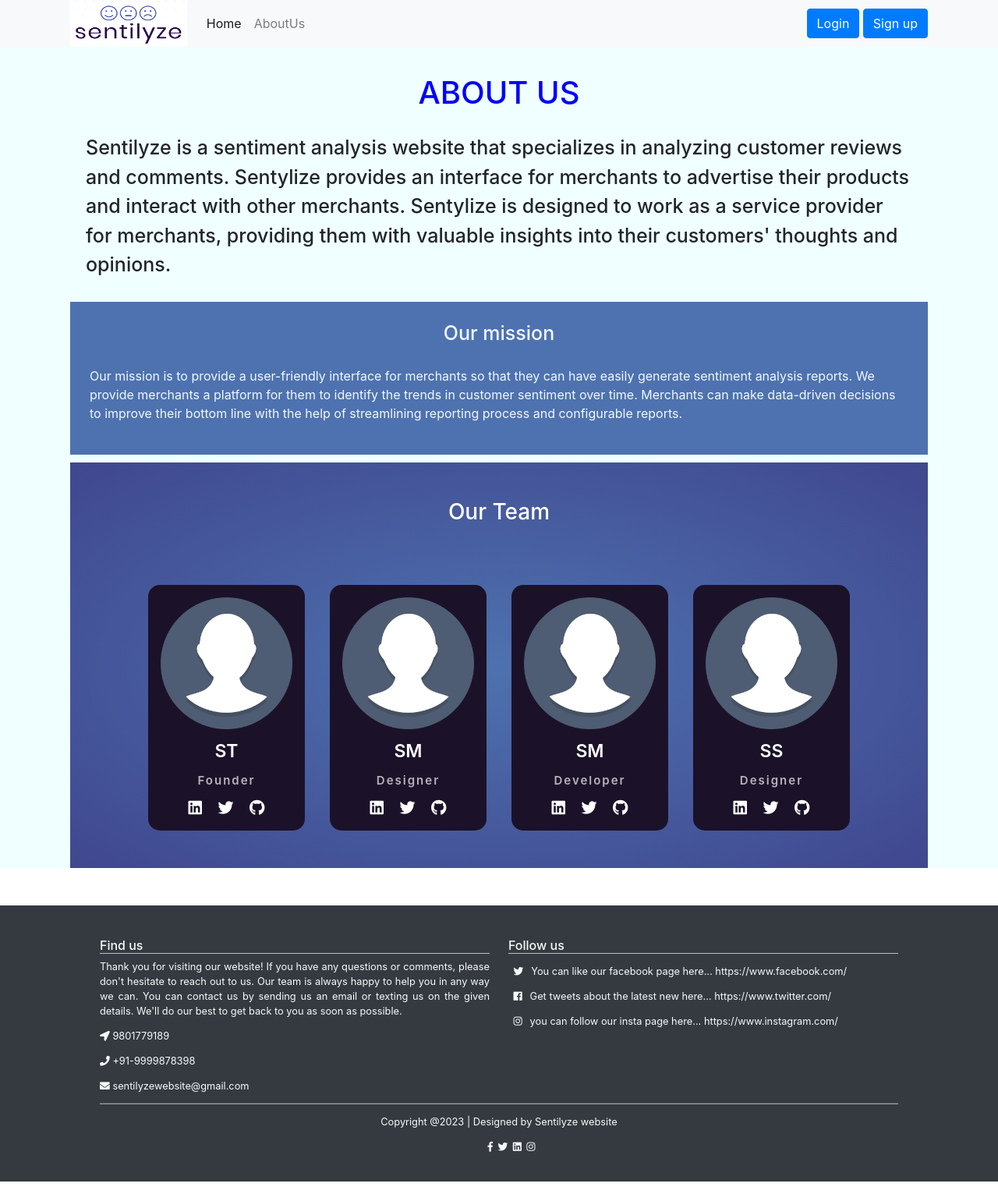
After one commit to seejn/sentilyze, a Django app: page /mainapp/ in a window 1280 px wide. The commit adds this page. Shown: the whole page at 78% size. Run offline with Django 4.2, Linux system fonts and the light colour scheme; some libraries are stand-ins or nearby versions.

Commit message:
about us and document title add

```diff
--- a/Sentilyze_2/urls.py
+++ b/Sentilyze_2/urls.py
@@ -23,6 +23,7 @@ from django.contrib.staticfiles.urls import static
 urlpatterns = [
     path('', views.mainapp, name='landing_page'),
     path('admin/', admin.site.urls),
+    path('mainapp/', include("mainapp.urls")),
     path('merchants/', include("merchants.urls")),
     path('dashboard/', include('dashboard.urls')),
     path('upload_user_reviews/', include('upload_user_reviews.urls')),
--- a/dashboard/views.py
+++ b/dashboard/views.py
@@ -14,7 +14,7 @@ def dashboard(request):
         return redirect('/merchants/login/')
 
     context = {
-        "document_title": "dashboard",
+        "document_title": "Dashboard",
     }
     return context
 
@@ -87,13 +87,13 @@ def analytics(request):
         "category_negative_count": category_negative_count,
     }
 
-    context = {
+    context.update({
         "products": products,
         "reviews": reviews,
         "dashboard_page_no": 1,
         "category": category,
         "category_collection": category_collection,
-    }
+    })
 
     return render(request, 'dashboard/analytics.html', context)
 
--- /dev/null
+++ b/mainapp/templates/mainapp/aboutus.html
@@ -0,0 +1,278 @@
+<!DOCTYPE html>
+<html lang="en">
+<head>
+    <meta charset="UTF-8">
+    <meta http-equiv="X-UA-Compatible" content="IE=edge">
+    <meta name="viewport" content="width=device-width, initial-scale=1.0">
+    <link rel="stylesheet" href="https://cdnjs.cloudflare.com/ajax/libs/font-awesome/4.7.0/css/font-awesome.min.css">
+    <link rel="stylesheet" href="aboutus.css">
+    <link rel="stylesheet" href="https://cdn.jsdelivr.net/npm/bootstrap@4.0.0/dist/css/bootstrap.min.css" integrity="sha384-Gn5384xqQ1aoWXA+058RXPxPg6fy4IWvTNh0E263XmFcJlSAwiGgFAW/dAiS6JXm" crossorigin="anonymous">
+    <link rel="stylesheet" href="https://cdnjs.cloudflare.com/ajax/libs/twitter-bootstrap/4.1.3/css/bootstrap.min.css">
+    <link rel="stylesheet" href="https://cdnjs.cloudflare.com/ajax/libs/ionicons/2.0.1/css/ionicons.min.css">
+    <link rel="stylesheet" href="index.css">
+    <link rel="stylesheet" href="https://stackpath.bootstrapcdn.com/bootstrap/4.1.3/css/bootstrap.min.css" integrity="sha384-MCw98/SFnGE8fJT3GXwEOngsV7Zt27NXFoaoApmYm81iuXoPkFOJwJ8ERdknLPMO" crossorigin="anonymous">
+<link rel="stylesheet" href="https://use.fontawesome.com/releases/v5.2.0/css/all.css" integrity="sha384-hWVjflwFxL6sNzntih27bfxkr27PmbbK/iSvJ+a4+0owXq79v+lsFkW54bOGbiDQ" crossorigin="anonymous">
+
+
+    <title>About us</title>
+</head>
+<body>
+	<style>
+
+
+		@import url('https://fonts.googleapis.com/css2?family=Roboto+Mono&display=swap');
+		.section
+		{
+
+			min-height: 100vh;
+			background-color: azure;
+		}
+		.container
+		{
+            padding: 0 20px;
+			width: 100%;
+			display: block;
+			margin: auto;
+		}
+		.content-section
+		{
+			width: 100%;
+		}
+
+		.content-section .title
+		{
+			text-transform: uppercase;
+			font-size: 30px;
+			padding-top: 35px;
+			text-align: center;
+			color:blue;
+		}
+		.content-section .content h3{
+			padding: 20px;
+			font-size:25px ;
+			line-height: 1.5;
+		}
+		.content-section .mission
+		{
+			padding: 25px;
+			background-color:#4e72af;
+			border:15px;
+			color: aliceblue;
+			margin-bottom:10px ;
+		}
+		.content-section .mission h2
+		{
+			text-align: center;
+			font-size: 25px;
+		}
+		.content-section .mission p{
+			padding-top: 20px;
+		}
+		.content-section .team
+		{
+			position: relative;
+			padding:100px ;
+			width:100%;
+			height: 65vh;
+			background:radial-gradient(#4e72af,#40478e) ;
+			display:flex;
+			align-items: center;
+			justify-content: center;
+			flex-direction: column;
+		}
+
+		.content-section .team .team-content
+		{
+			width: 100%;
+			max-width: 1350px;
+			margin: 0 auto;
+			display: grid;
+			grid-template-columns: repeat(auto-fit,minmax(150px,auto));
+			align-items: center;
+			gap: 2rem;
+			text-align: center;
+			margin-top: 68px;
+		}
+		.content-section .team .team-content img
+		{
+			width: 100%;
+			height: auto;
+			border-radius: 15px;
+			margin-bottom: 15px;
+		}
+
+
+		.content-section .team .center h1{
+			color:#fff;
+			font-size: 28px;
+			text-align: center;
+		}
+		.content-section .team .team-content .box
+		{
+			padding: 16px;
+			background:#1b1229;
+			border-radius: 15px;
+			transition: all .38s ease;
+		}
+		.content-section .team .team-content .box h3
+		{
+			font-size: 23px;
+			font-weight: 600;
+			color: #fff;
+			margin-bottom: 15px;
+		}
+		.content-section .team .team-content .box h5
+		{    font-size: 15px;
+			font-weight: 600;
+			color: #b7b4bb;
+			margin-bottom: 15px;
+			letter-spacing: 2px;
+		}
+		.content-section .team .team-content .box .icons i
+		{
+			display: inline-block;
+			color: #fff;
+			font-size: 20px;
+			margin:0 8px;
+			transition: all .38s ease;
+		}
+		.content-section .team .team-content .box .icons i:hover
+		{
+		   transform: scale(1.2);
+		}
+		.content-section .team .team-content .box:hover{
+			transform: translateY(-10px);
+			cursor: pointer;
+		}
+		.content-section .social
+		{
+			margin: 40px 40px;
+			text-align: center;
+		}
+		.content-section .social i{
+			color:black;
+			font-size: 30px;
+			padding: 0px 10px;
+
+		}
+		.content-section .social i:hover
+		{
+			color:#4D26DC;
+		}
+		@media screen and (max-width:768px)
+		{
+			.container
+		{
+			width: 100%;
+			display: block;
+			margin: auto;
+			padding: 20px;
+		}
+		.content-section
+		{
+			width: 100%;
+			display: block;
+			margin:auto;
+		}
+		.content-section .social
+		{
+
+			text-align: center;
+		}
+
+		}
+		@media (max-width:1240px) {
+			.content-section .team
+			{
+				width: 100%;
+				height: auto;
+				padding: 90px 2%;
+			}
+			.content-section .team .center h1
+			{
+				font-size: 3.2rem;
+			}
+		}
+
+
+
+	</style>
+        {% include 'mainapp/navbar.html' %}
+
+    <div class="section">
+        <div class="container">
+            <div class="content-section">
+                <div class="title">
+                    <h1>About us</h1>
+                </div>
+                <div class="content">
+                    <h3>Sentilyze is a sentiment analysis website that specializes in analyzing customer reviews and comments. Sentylize provides an interface for merchants to advertise their products and interact with other merchants. Sentylize is designed to work as a service provider for merchants, providing them with valuable insights into their customers' thoughts and opinions.
+                    </h3>
+                </div>
+                <div class="mission">
+                    <h2>Our mission</h2>
+                    <p>Our mission is to provide a user-friendly interface for merchants so that they can have easily generate sentiment analysis reports. We provide merchants a platform for them to identify the trends in customer sentiment over time. Merchants can make data-driven decisions to improve their bottom line with the help of streamlining reporting process and configurable reports.</p>
+
+                </div>
+                <section class="team">
+                    <div class="center">
+                        <h1>Our Team</h1>
+                    </div>
+                    <div class="team-content">
+                        {% load static %}
+                        <div class="box">
+                            <img src="{% static 'img/profile.webp' %}">
+                            <h3>ST</h3>
+                            <h5>Founder</h5>
+                            <div class="icons">
+                                <a href="#"><i class="fab fa-linkedin"></i></a>
+                                <a href="#"><i class="fab fa-twitter"></i></a>
+                                <a target="_blank" href="https://github.com/imsmritiii123"><i class="fab fa-github"></i></a>
+                            </div>
+                        </div>
+                        <div class="box">
+                            <img src="{% static 'img/profile.webp' %}">
+                            <h3>SM</h3>
+                            <h5>Designer</h5>
+                            <div class="icons">
+                                <a href="#"><i class="fab fa-linkedin"></i></a>
+                                <a href="#"><i class="fab fa-twitter"></i></a>
+                                <a target="_blank" href="https://github.com/soviaa"><i class="fab fa-github"></i></a>
+                            </div>
+                        </div>
+                        <div class="box">
+                            <img src="{% static 'img/profile.webp' %}">
+                            <h3>SM</h3>
+                            <h5>Developer</h5>
+                            <div class="icons">
+                                <a href="#"><i class="fab fa-linkedin"></i></a>
+                                <a href="#"><i class="fab fa-twitter"></i></a>
+                                <a target="_blank" href="https://github.com/seejn"><i class="fab fa-github"></i></a>
+                            </div>
+                        </div>
+                        <div class="box">
+                            <img src="{% static 'img/profile.webp' %}">
+                            <h3>SS</h3>
+                            <h5>Designer</h5>
+                            <div class="icons">
+                                <a href="#"><i class="fab fa-linkedin"></i></a>
+                                <a href="#"><i class="fab fa-twitter"></i></a>
+                                <a target="_blank" href="https://github.com/Saloni2002-123"><i class="fab fa-github"></i></a>
+                            </div>
+                        </div>
+                    </div>
+                </section>
+
+            </div>
+        </div>
+    </div>
+        <!-- footer -->
+
+        {% include 'mainapp/footer.html' %}
+
+
+                <script src="https://code.jquery.com/jquery-3.3.1.slim.min.js" integrity="sha384-q8i/X+965DzO0rT7abK41JStQIAqVgRVzpbzo5smXKp4YfRvH+8abtTE1Pi6jizo" crossorigin="anonymous"></script>
+                <script src="https://cdnjs.cloudflare.com/ajax/libs/popper.js/1.14.3/umd/popper.min.js" integrity="sha384-ZMP7rVo3mIykV+2+9J3UJ46jBk0WLaUAdn689aCwoqbBJiSnjAK/l8WvCWPIPm49" crossorigin="anonymous"></script>
+                <script src="https://stackpath.bootstrapcdn.com/bootstrap/4.1.3/js/bootstrap.min.js" integrity="sha384-ChfqqxuZUCnJSK3+MXmPNIyE6ZbWh2IMqE241rYiqJxyMiZ6OW/JmZQ5stwEULTy" crossorigin="anonymous"></script>
+</body>
+</html>
--- a/mainapp/templates/mainapp/navbar.html
+++ b/mainapp/templates/mainapp/navbar.html
@@ -18,6 +18,9 @@
           <ul class="navbar-nav mr-auto">
             <li class="nav-item active">
               <a class="nav-link" href="{% url 'merchants:home' %}">Home</a>
+            </li>
+            <li class="nav-item">
+              <a class="nav-link" href="{% url 'mainapp:aboutus' %}">AboutUs</a>
             </li>
             {% if request.session.company_pk %}
             <li class="nav-item active">
--- /dev/null
+++ b/mainapp/urls.py
@@ -0,0 +1,7 @@
+from django.urls import path
+from . import views
+app_name = "mainapp"
+
+urlpatterns=[
+    path("", views.aboutus, name="aboutus")
+]
--- a/mainapp/views.py
+++ b/mainapp/views.py
@@ -8,7 +8,14 @@ def mainapp(request):
             return redirect('/dashboard/')
     except KeyError:
         context = {
+            "document_title":"Home",
             "products": views.get_products(0),
             "path": request.path,
         }
         return render(request, 'mainapp/landingpage.html', context)
+
+def aboutus(request):
+    context = {
+        "document_title":"About Us",
+    }
+    return render(request, 'mainapp/aboutus.html', context)
--- a/merchants/views.py
+++ b/merchants/views.py
@@ -35,7 +35,7 @@ def create_account(request):
             return redirect('/merchants/login/')
 
     context = {
-
+        "document_title":"Sign Up",
     }
     return render(request, 'merchants/signup_form.html', context)
 
@@ -68,7 +68,7 @@ def login(request):
 
 
     context = {
-
+        "document_title":"Log In"
     }
     return render(request, 'merchants/login_form.html', context)
 
@@ -81,6 +81,7 @@ def logout(request):
 
 def home(request):
     context = {
+        "document_title":"Home",
         "products": views.get_products(0),
         "path": request.path,
     }
@@ -96,6 +97,7 @@ def profile(request, company_pk):
     print(company.id)
 
     context = {
+        "document_title":company.profile_set.get(account_id=company.id).company_name,
         "company": company,
         "company_profile": company.profile_set.get(account_id=company_pk),
         "products": views.get_products(company_pk),
```
Also changed, not shown: product_posts/views.py (+6 -2 lines), upload_user_reviews/views.py (+6 -1 lines), mainapp/static/img/profile.webp (added), mainapp/static/img/profile_logo.webp (deleted).
